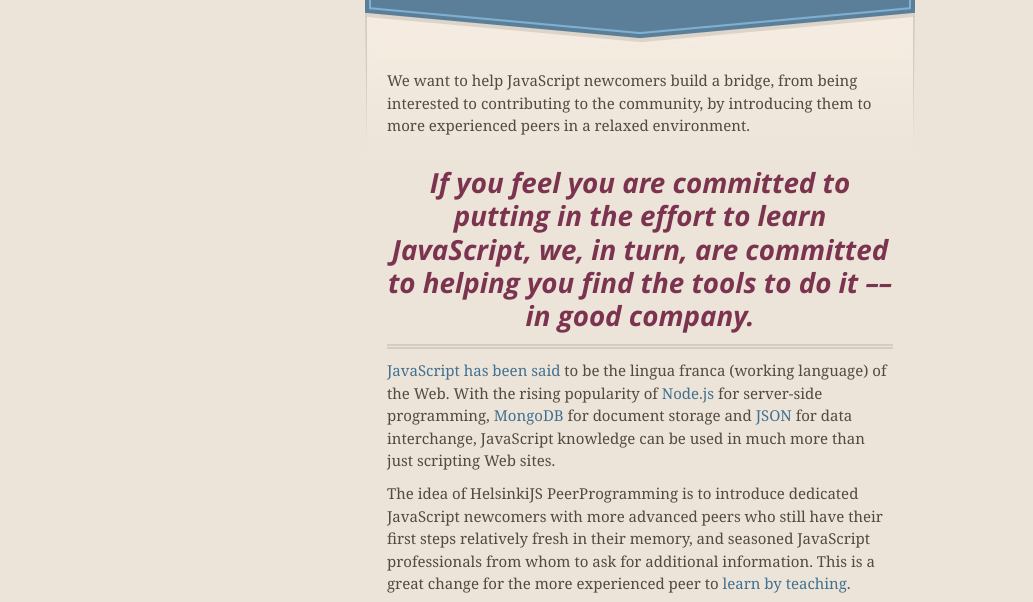
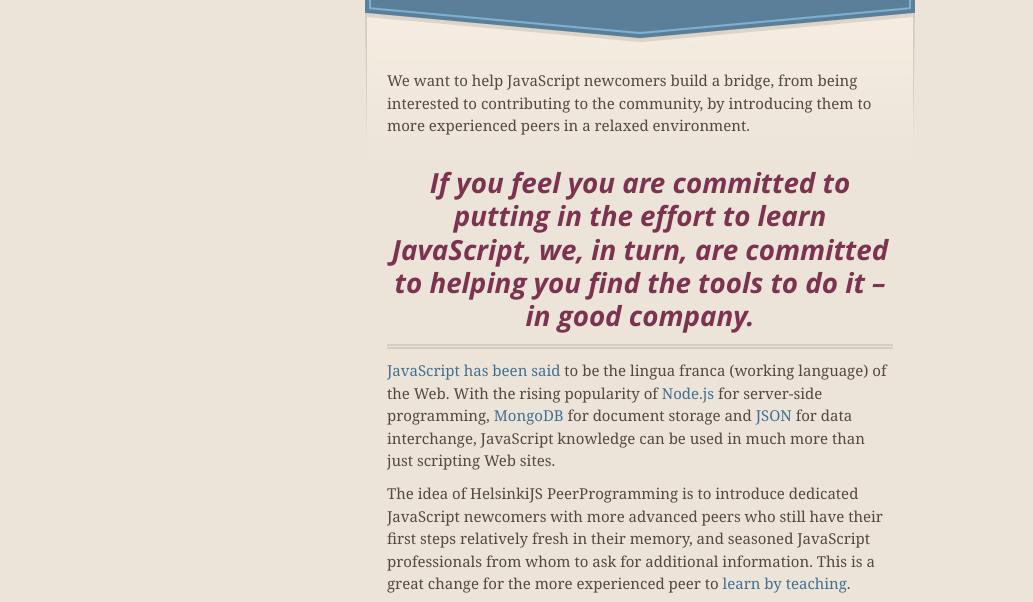
Before and after one commit to helsinkijs/helsinkijs.org, a plain HTML site: page peer-programming.html in a window 1280 px wide. Shown: the part 172-774 px from the top of the page, without its empty margins (0-1033 px from the left). Drawn offline with nearby package versions, Linux system fonts and the light colour scheme.

Commit message:
Update peer-programming.html

```diff
--- a/peer-programming.html
+++ b/peer-programming.html
@@ -62,7 +62,7 @@
       <section id="main_content">
 
 <p>We want to help JavaScript newcomers build a bridge, from being interested to contributing to the community, by introducing them to more experienced peers in a relaxed environment.</p>
-<h2>If you feel you are committed to putting in the effort to learn JavaScript, we, in turn, are committed to helping you find the tools to do it –– in good company.</h2>
+<h2>If you feel you are committed to putting in the effort to learn JavaScript, we, in turn, are committed to helping you find the tools to do it – in good company.</h2>
 <p><a href="http://en.wikipedia.org/wiki/JavaScript">JavaScript</a> <a href="http://www.codinghorror.com/blog/2007/05/javascript-the-lingua-franca-of-the-web.html">has been said</a> to be the lingua franca (working language) of the Web. With the rising popularity of <a href="http://en.wikipedia.org/wiki/Nodejs">Node.js</a> for server-side programming, <a href="http://en.wikipedia.org/wiki/MongoDB">MongoDB</a> for document storage and <a href="http://en.wikipedia.org/wiki/JSON">JSON</a> for data interchange, JavaScript knowledge can be used in much more than just scripting Web sites.</p>
 <p>The idea of HelsinkiJS PeerProgramming is to introduce dedicated JavaScript newcomers with more advanced peers who still have their first steps relatively fresh in their memory, and seasoned JavaScript professionals from whom to ask for additional information. This is a great change for the more experienced peer to <a href="http://en.wikipedia.org/wiki/Learning_by_teaching">learn by teaching</a>.</p>
 <p>The premise for this to work is that all attendees have a strong commitment to doing the individual work needed for real learning to occur. This is why attendees need to first complete the interactive <a href="http://www.codecademy.com/courses/getting-started-v2">Getting Started with Programming course (free) on CodeAcademy</a> first, which represents the "preparation at home" part of learning by teaching.</p>
```
